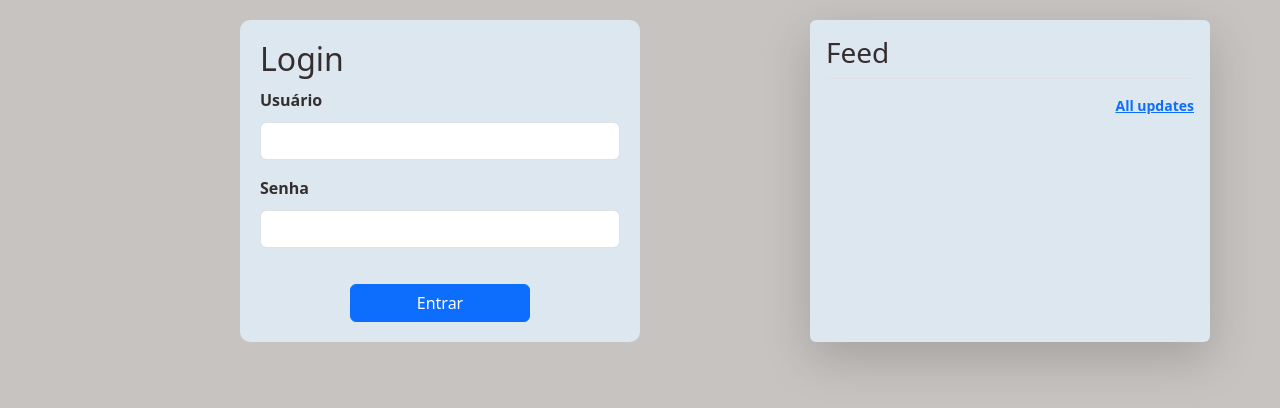
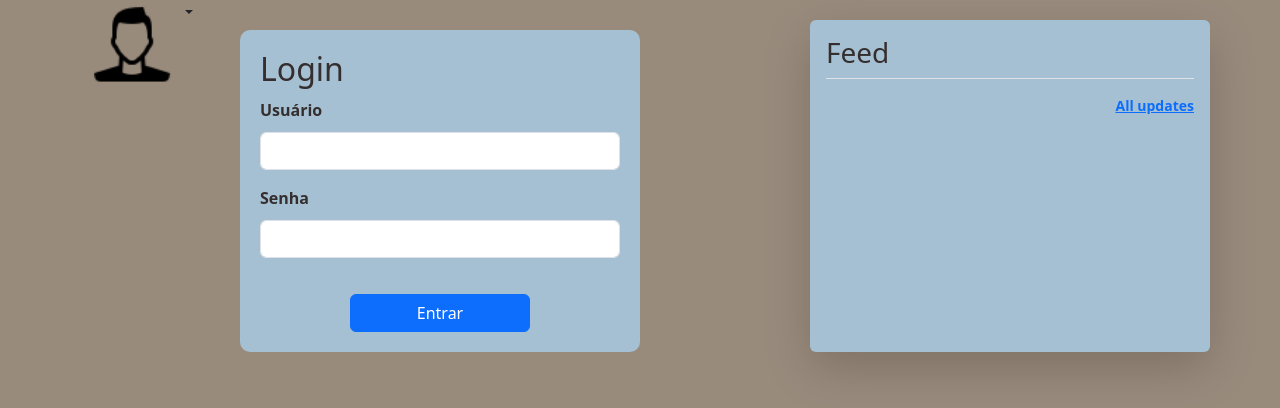
Before and after one commit to MaiconGois/hub-comentarios-MAFG, a plain HTML site: page FRONTEND/index.html in a window 1280 px wide. Drawn offline with nearby package versions, Linux system fonts and the light colour scheme; no server answers.

Commit message:
Menu de usuário criado

```diff
--- a/FRONTEND/index.html
+++ b/FRONTEND/index.html
@@ -11,10 +11,30 @@
 </head>
 
 <body>
+
+
+
+
     <!-- ADD NEW COMMENT -->
     <div class="container text-center">
         <div class="row ">
             <div class="col">
+                <div class="ddd">
+
+
+                    <a class="nav-link dropdown-toggle" href="#" role="button" data-bs-toggle="dropdown">
+                        <img src="/FRONTEND/Login/icons8-usuário-64.png" width="90" height="90"
+                            class="d-inline-block align-top" alt="">
+                    </a>
+                    <ul class="dropdown-menu">
+                        <li><a class="dropdown-item" href="#">Meus Dados</a></li>
+                        <li><a class="dropdown-item" href="#">Sair</a></li>
+
+                    </ul>
+
+
+                </div>
+
                 <div class="comments login-form custom-width" id="login-form">
                     <h2>Login</h2>
                     <form id="loginForm">
@@ -24,8 +44,7 @@
                         </div>
                         <div class="mb-3">
                             <label for="senha" class="form-label">Senha</label>
-                            <input type="password" class="form-control" id="password" name="password"
-                                 required>
+                            <input type="password" class="form-control" id="password" name="password" required>
                         </div>
 
                         <div class="d-grid gap-2 col-6 mx-auto">
@@ -39,7 +58,7 @@
                         <label for="autor">Autor</label>
                         <input type="text" name="autor" id="inputAuthor" required>
                         <label for="comentario">Digite seu comentário</label>
-                        <textarea name="comentario" id="inputComment"  rows="10" required></textarea>
+                        <textarea name="comentario" id="inputComment" rows="10" required></textarea>
                         <div class="d-grid gap-2 col-6 mx-auto">
                             <button type="submit" class="btn btn-primary ">Enviar</button>
                         </div>
@@ -60,6 +79,7 @@
     </div>
     </div>
 
+
     <script src="https://cdn.jsdelivr.net/npm/bootstrap@5.3.3/dist/js/bootstrap.bundle.min.js"
         integrity="sha384-YvpcrYf0tY3lHB60NNkmXc5s9fDVZLESaAA55NDzOxhy9GkcIdslK1eN7N6jIeHz"
         crossorigin="anonymous"></script>
--- a/FRONTEND/style.css
+++ b/FRONTEND/style.css
@@ -1,7 +1,7 @@
 
 body {
     /* font-family: Arial, sans-serif; */
-    background-color: rgb(198, 195, 192);
+    background-color: rgb(153, 139, 124);
  }
 
  .comments {
@@ -14,7 +14,7 @@ body {
      /* border: 1px solid rgba(0, 0, 0, 0.2); */
      border-radius: 10px;
      font-weight: bold;
-     background-color:#dce7ef !important;
+     background-color:#a6c0d3 !important;
 
  }
 
@@ -37,6 +37,7 @@ body {
      border: none;
      background-color: rgb(240, 205, 159);
      padding: 5px;
+
  }
 
  #form-comentario .btn-submit {
@@ -55,6 +56,7 @@ body {
  #form-comentario form {
      margin: 10px auto 0px auto;
      padding: 10px auto 0px auto;
+
  }
 
  .date-style {
@@ -65,6 +67,7 @@ body {
 
  .disabled {
      display: none;
+
  }
 
  .comments {
@@ -88,3 +91,9 @@ body {
      overflow-y: auto;
 
  }
+
+ .ddd{
+
+    padding-right: 600px;
+   height: 10px;
+ }
```
Also changed, not shown: FRONTEND/Login/icons8-usuário-64.png (added).
